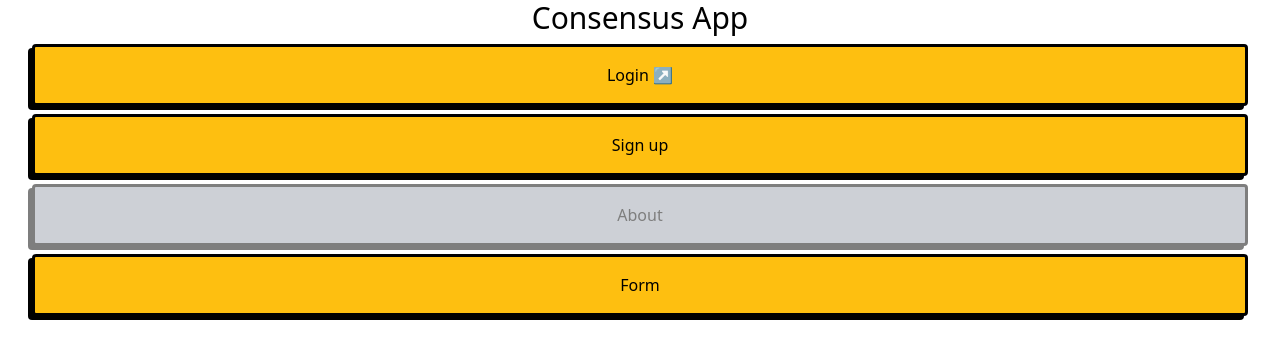
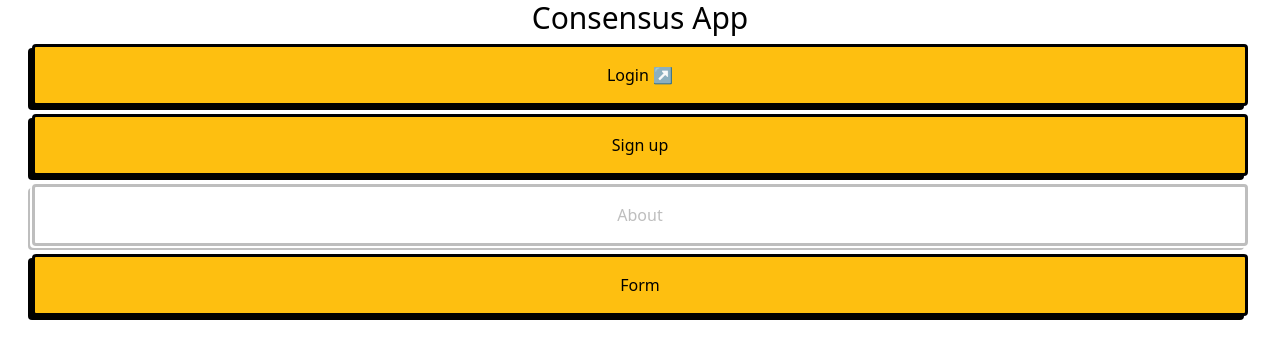
Before and after one commit to devhausleipzigacademy/camp9-final-project, a Next.js app: page / in a window 1280 px wide. Shown: the top 358 px of the page. Built offline with nearby package versions, Linux system fonts and the light colour scheme.

Commit message:
created more stories

```diff
--- a/app/page.tsx
+++ b/app/page.tsx
@@ -9,9 +9,11 @@ export default function Home() {
   return (
     <body className="px-8 flex  w-full items-center flex-col gap-2">
       <h1 className="text-3xl text-center text-yellow-900">Consensus App </h1>
-      <Button>Login ↗</Button>
+      <Button href="/">Login ↗</Button>
       <Button>Sign up</Button>
-      <Button disabled>About</Button>
+      <Button disabled href="/">
+        About
+      </Button>
       <Button onClick={handleClick} type="button">
         Form
       </Button>
--- a/components/shared/buttons/Button.tsx
+++ b/components/shared/buttons/Button.tsx
@@ -1,4 +1,4 @@
-"use client"
+'use client';
 
 import Link from 'next/link';
 import { VariantProps, cva } from 'class-variance-authority';
@@ -10,25 +10,25 @@ const buttonClasses = cva(
     'disabled:bg-gray-400',
     'rounded',
     'shadow-brutalist',
-    'p-4',
     'flex',
     'items-center',
     'justify-center',
-    'disabled:bg-gray-400', // Apply a specific background color when disabled
+    'disabled:bg-white', // Apply a specific background color when disabled
     'disabled:cursor-not-allowed', // Apply a specific cursor style when disabled
-    'disabled:opacity-50', // Apply a reduced opacity when disabled
+    'disabled:opacity-25', // Apply a reduced opacity when disabled
+    'disabled:shadow-brutalistDisabled', // Remove the shadow when disabled
   ], // Base button styles
   {
     variants: {
       variant: {
-        primary: ['bg-yellow', 'hover:bg-yellow-light'],
-        secondary: ['bg-peach', 'hover:bg-peach-light'],
-        tertiary: ['bg-green', 'hover:bg-green-light'],
+        primary: ['bg-yellow'],
+        secondary: ['bg-peach'],
+        tertiary: ['bg-green'],
       },
       size: {
-        small: ['w-fit-content'],
-        medium: ['w-1/2'],
-        large: ['w-full'],
+        small: ['p-2', 'w-[102px]'],
+        medium: ['p-2', 'w-[158px]'],
+        large: ['p-4', 'w-full'],
       },
     },
     defaultVariants: {
@@ -56,7 +56,18 @@ export default function Button({
   ...props
 }: ButtonProps) {
   return href ? (
-    <Link href={href} className="w-full">
+    <Link href={href} className="w-full relative">
+      {/* <div
+        className={`absolute border-3 -z-10 bg-white opacity-50 -translate-x-[2px] translate-y-[2px] ${buttonClasses(
+          {
+            variant,
+            size,
+            className,
+          }
+        )}`}
+      >
+        {children}
+      </div> */}
       <button
         className={buttonClasses({ variant, size, className })}
         {...props}
--- a/tailwind.config.js
+++ b/tailwind.config.js
@@ -20,6 +20,7 @@ module.exports = {
       },
       boxShadow: {
         brutalist: '-4px 4px 0px black',
+        brutalistDisabled: '-2px 2px 0px white, -4px 4px 0px black',
       },
     },
   },
```
Also changed, not shown: 1 other file (tests, documents, lock files or other folders).
